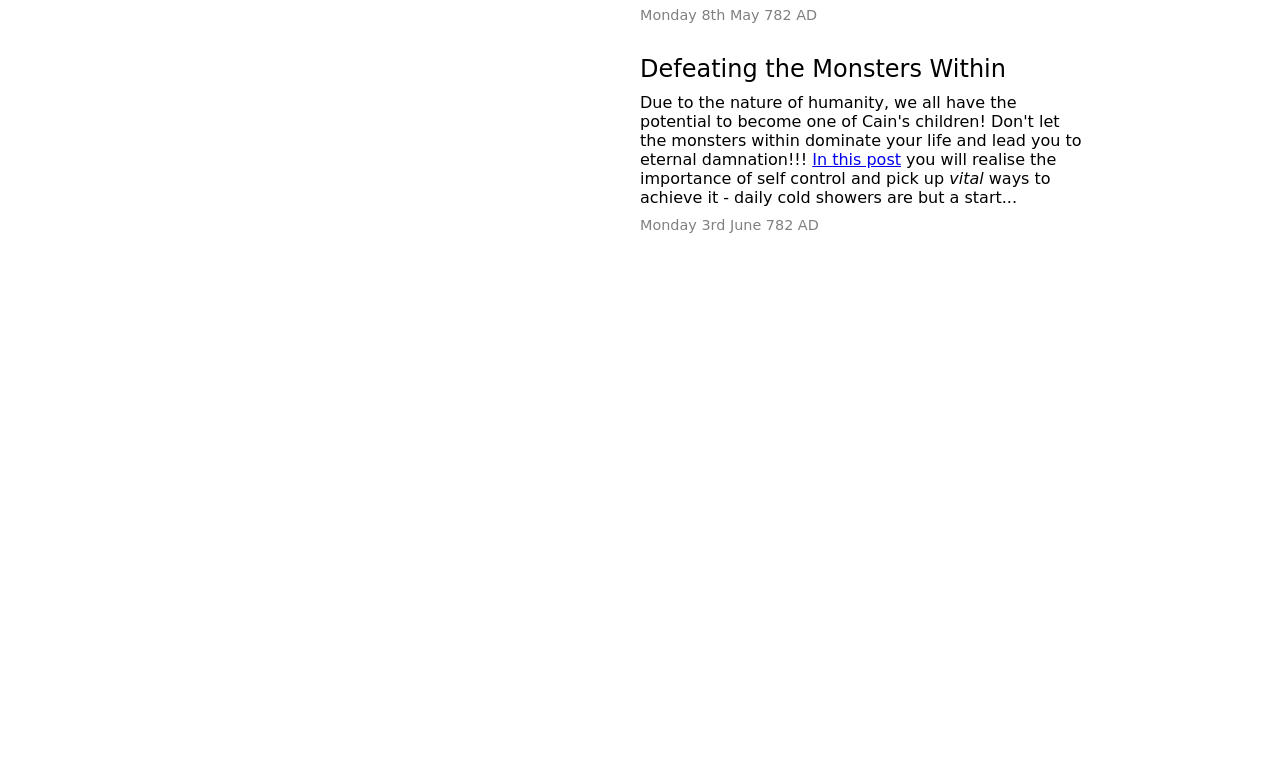
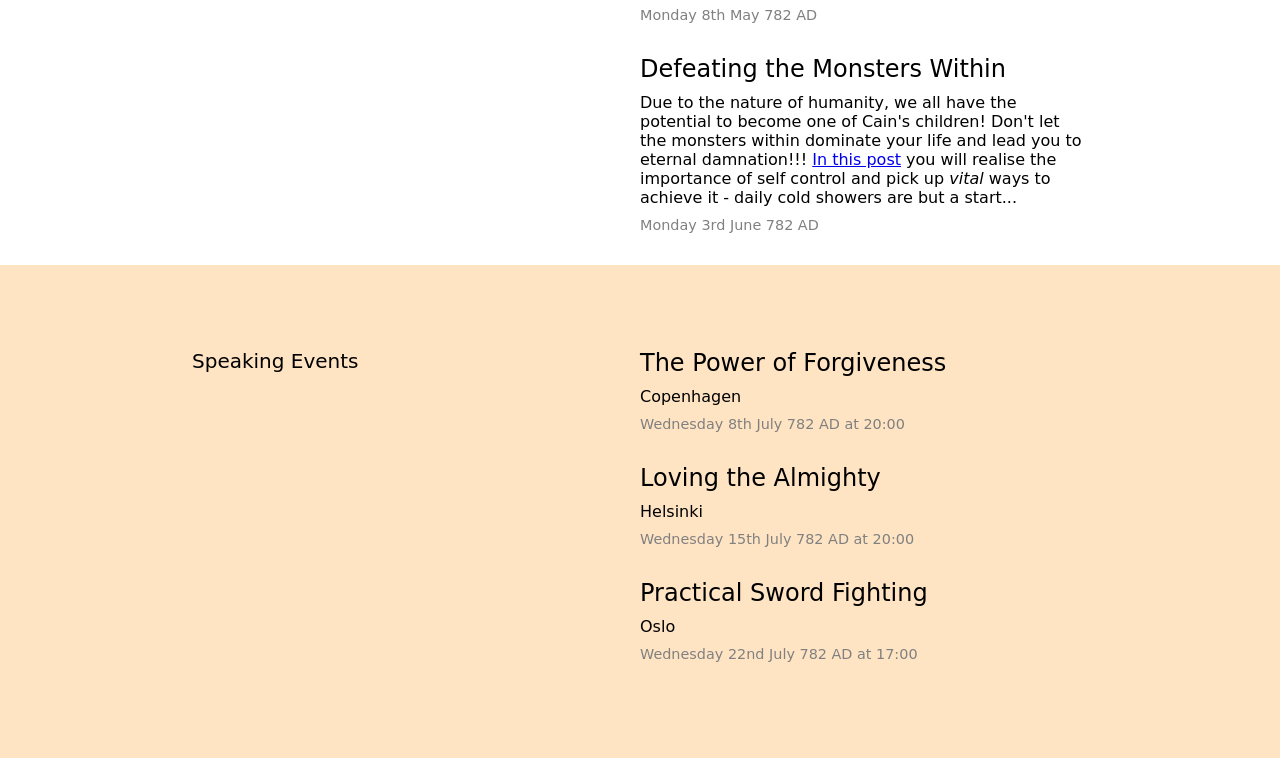
Before and after one commit to zigzaga00/beowulf-cv, a plain HTML site: page index.html in a window 1280 px wide. Shown: the part 1188-1950 px from the top of the page. Before the commit the page ends 1453 px from the top, so only its background shows below. Drawn offline with Linux system fonts and the light colour scheme; a web font is replaced by a local one.

Commit message:
finished events section

```diff
--- a/beowulf.css
+++ b/beowulf.css
@@ -43,7 +43,7 @@ body {
     opacity: 0.8;
 }
 
-.hero__content {
+.hero-content {
     padding: 0 15%;
 }
 
@@ -114,3 +114,38 @@ body {
 .blog-posts p {
     margin: 10px 0;
 }
+
+.events-section {
+    background-color: bisque;
+    padding: 64px 0;
+    display: inline-block;
+    width: 100%;
+}
+
+.events-content {
+    padding: 0 15%;
+}
+
+.events-card {
+    width: 50%;
+    float: left;
+    margin-top: 10px;
+}
+
+.events-heading {
+    font-size: 1.5rem;
+}
+
+.events-location {
+    font-size: 1rem;
+}
+
+.events-card .events-date {
+    font-size: 0.9rem;
+    color: gray;
+    margin-bottom: 32px;
+}
+
+.events-card p {
+    margin: 10px 0;
+}
--- a/index.html
+++ b/index.html
@@ -21,7 +21,7 @@
             </p>
             <a href="#" class="contact">Contact Me</a>
         </header>
-        <div class="hero__content">
+        <div class="hero-content">
             <h1 class="tagline">
                 I'm a <em>King</em> and <em>Monster Slayer</em> who is interested in keeping my kingdom and the wider world safe.
             </h1>
@@ -86,5 +86,43 @@
             </div>
         </div>
     </section>
+    <section class="events-section">
+        <div class="events-content">
+            <div class="two-columns">
+                <p>
+                    Speaking Events
+                </p>
+                <div class="events-card">
+                    <p class="events-heading">
+                        The Power of Forgiveness
+                    </p>
+                    <p class="events-location">
+                        Copenhagen
+                    </p>
+                    <p class="events-date">
+                        Wednesday 8th July 782 AD at 20:00
+                    </p>
+                    <p class="events-heading">
+                        Loving the Almighty
+                    </p>
+                    <p class="events-location">
+                        Helsinki
+                    </p>
+                    <p class="events-date">
+                        Wednesday 15th July 782 AD at 20:00
+                    </p>
+                    <p class="events-heading">
+                        Practical Sword Fighting
+                    </p>
+                    <p class="events-location">
+                        Oslo
+                    </p>
+                    <p class="events-date">
+                        Wednesday 22nd July 782 AD at 17:00
+                    </p>
+                </div>
+            </div>
+        </div>
+    </section>
 </body>
 </html>
```
